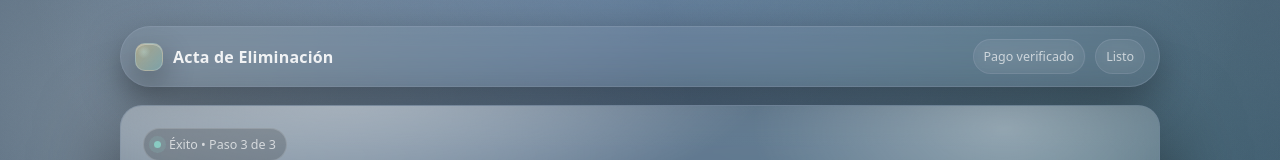
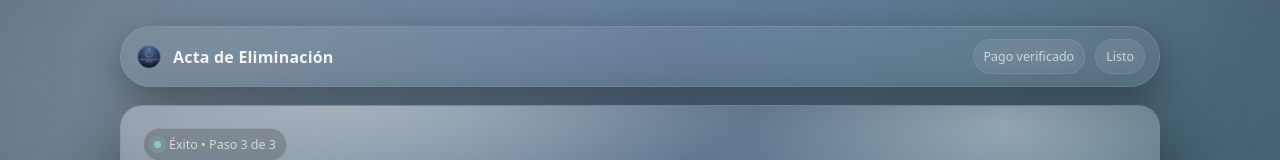
Before and after one commit to capimaker/actaeliminacion, a Next.js app: page /success in a window 1280 px wide. Shown: the top 160 px of the page. Built offline with nearby package versions, Linux system fonts and the light colour scheme.

Commit message:
logo incorporado

```diff
--- a/app/form/page.js
+++ b/app/form/page.js
@@ -1,5 +1,5 @@
 "use client";
-
+import Image from "next/image";
 import { Suspense, useMemo, useState } from "react";
 import { useSearchParams, useRouter } from "next/navigation";
 
@@ -72,7 +72,7 @@ function FormInner() {
     <div className="container">
       <div className="topbar formTopbar">
         <div className="brand" role="button" onClick={() => router.push("/")}>
-          <span className="brandMark" />
+          <Image className="brandLogo" src="/logo_transparent.png" alt="Logo Acta de Eliminación" width={28} height={28} priority />
           <span className="actabtn">Acta de Eliminación Simbólica</span>
         </div>
         <div className="pills">
@@ -203,7 +203,7 @@ export default function FormPage() {
         <div className="container">
           <div className="topbar formTopbar">
             <div className="brand">
-              <span className="brandMark" />
+              <Image className="brandLogo" src="/logo_transparent.png" alt="Logo Acta de Eliminación" width={28} height={28} priority />
               <span>Acta de Eliminación</span>
             </div>
             <div className="pills">
--- a/app/globals.css
+++ b/app/globals.css
@@ -112,6 +112,7 @@ a{ color:inherit; text-decoration:none; }
   font-weight: 750;
   letter-spacing: .2px;
 }
+.brandLogo{  width: 28px;  height: 28px;  object-fit: contain;  display: block;}
 .brandMark{
   width: 28px;
   height: 28px;
--- a/app/page.js
+++ b/app/page.js
@@ -1,4 +1,5 @@
 "use client";
+import Image from "next/image";
 import { useRouter } from "next/navigation";
 
 export default function Home() {
@@ -8,7 +9,7 @@ export default function Home() {
     <div className="container">
       <div className="topbar">
         <div className="brand">
-          <span className="brandMark" />
+          <Image className="brandLogo" src="/logo_transparent.png" alt="Logo Acta de Eliminación" width={28} height={28} priority />
           <span>Acta de Eliminación Simbólica</span>
         </div>
         <div className="pills">
--- a/app/success/page.js
+++ b/app/success/page.js
@@ -1,5 +1,5 @@
 "use client";
-
+import Image from "next/image";
 import { Suspense, useMemo } from "react";
 import { useSearchParams, useRouter } from "next/navigation";
 
@@ -29,7 +29,7 @@ function SuccessInner() {
     <div className="container">
       <div className="topbar">
         <div className="brand" role="button" onClick={() => router.push("/")}>
-          <span className="brandMark" />
+          <Image className="brandLogo" src="/logo_transparent.png" alt="Logo Acta de Eliminación" width={28} height={28} priority />
           <span>Acta de Eliminación</span>
         </div>
         <div className="pills">
@@ -99,7 +99,7 @@ export default function SuccessPage() {
         <div className="container">
           <div className="topbar">
             <div className="brand">
-              <span className="brandMark" />
+              <Image className="brandLogo" src="/logo_transparent.png" alt="Logo Acta de Eliminación" width={28} height={28} priority />
               <span>Acta de Eliminación</span>
             </div>
             <div className="pills">
```
Also changed, not shown: public/logo_transparent.png (added).
